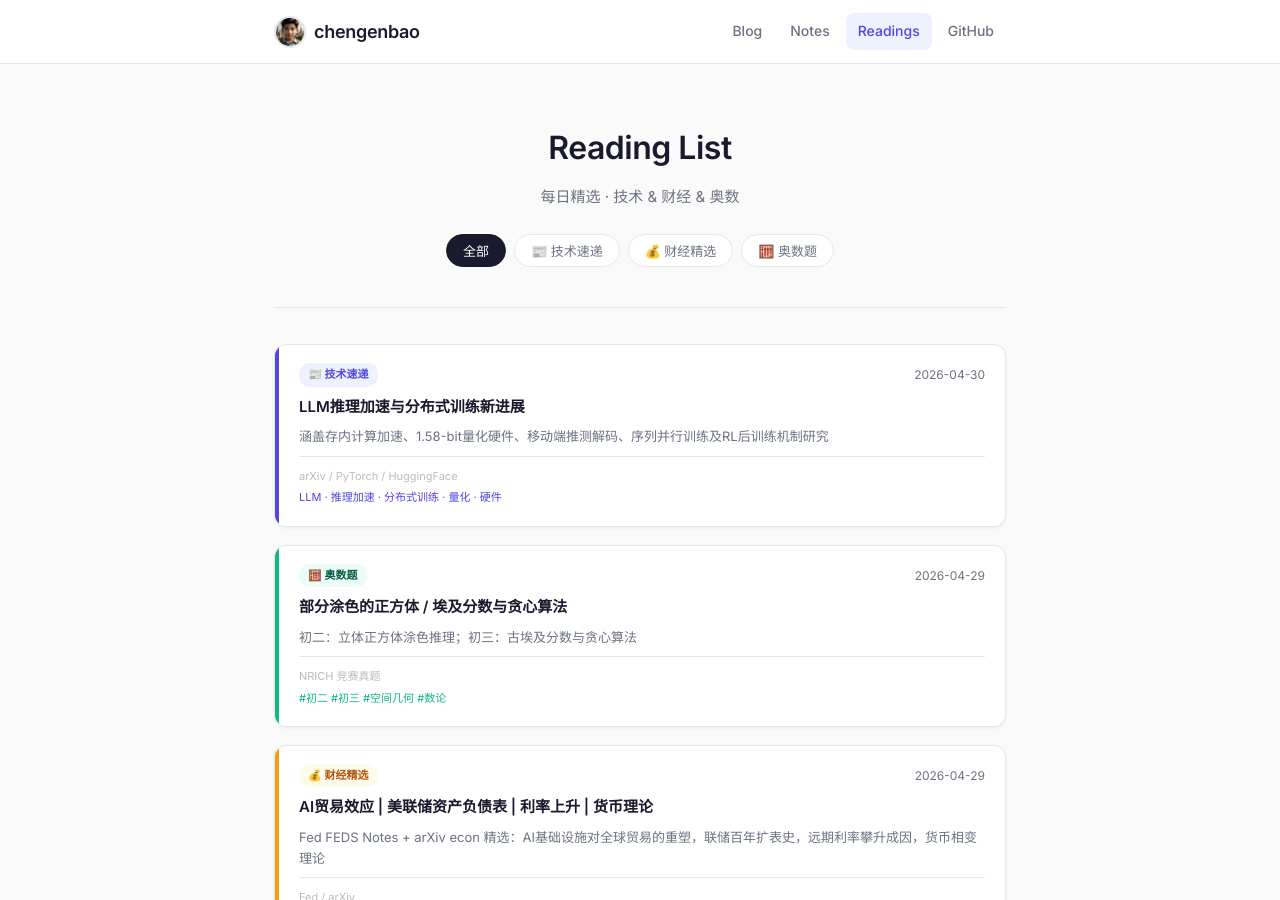
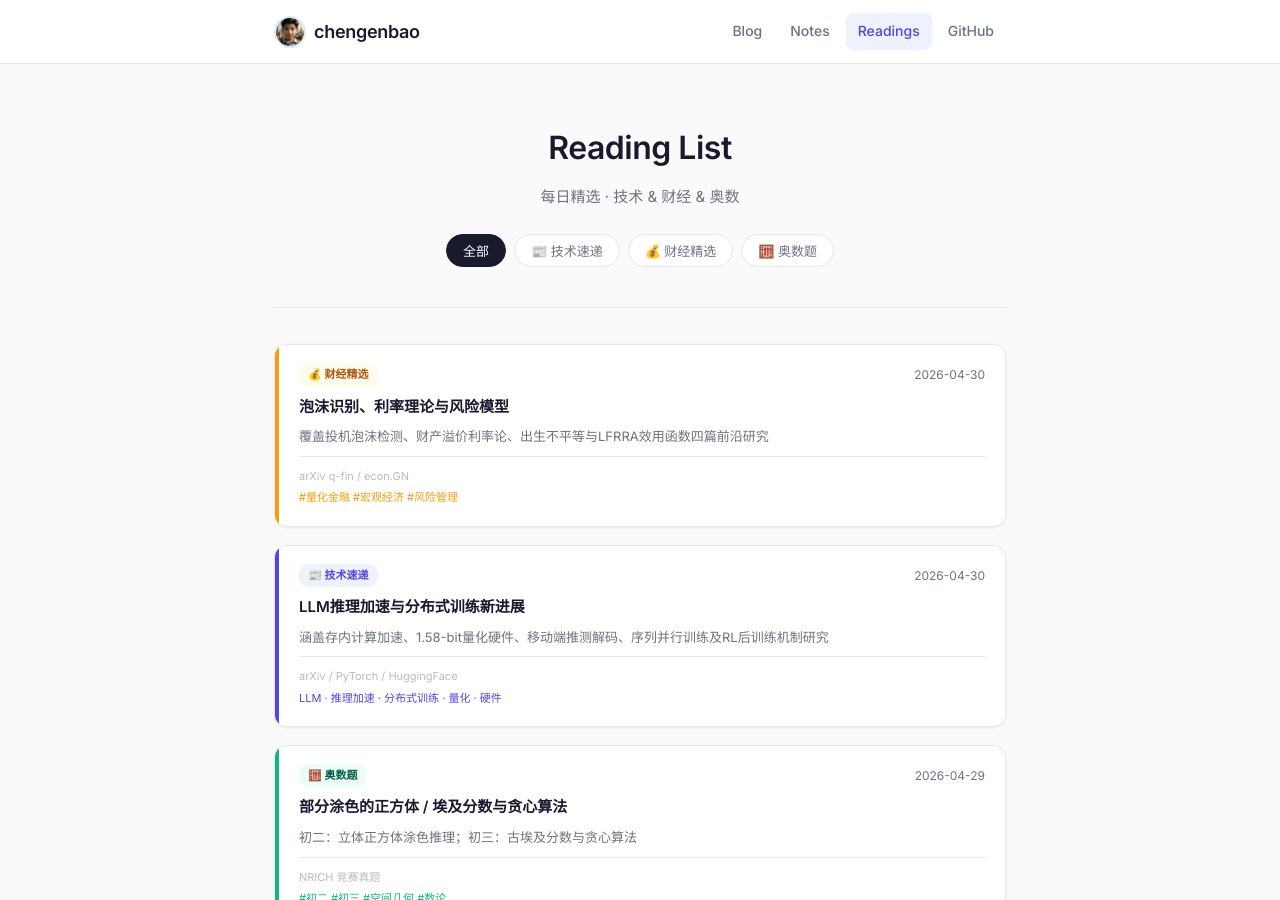
Before and after one commit to chengenbao/chengenbao.github.io, a Jekyll site: the page built from reading-list/index.md, in a window 1280 px wide and 900 px high. Built offline with Jekyll 4.4.1, drawn with Linux system fonts in a browser that asks for light colours.

Commit message:
add finance card 2026-04-30

```diff
--- a/reading-list/index.md
+++ b/reading-list/index.md
@@ -18,6 +18,21 @@
   </div>
 
   <div class="rl-grid">
+<a class="rl-card finance" href="/reading-list/2026-04-30-finance-daily/">
+  <div class="rl-accent"></div>
+  <div class="rl-body">
+    <div class="rl-top">
+      <span class="rl-badge finance">💰 财经精选</span>
+      <time>2026-04-30</time>
+    </div>
+    <h2>泡沫识别、利率理论与风险模型</h2>
+    <p>覆盖投机泡沫检测、财产溢价利率论、出生不平等与LFRRA效用函数四篇前沿研究</p>
+    <div class="rl-meta">
+      <span class="rl-source">arXiv q-fin / econ.GN</span>
+      <span class="rl-tags">#量化金融 #宏观经济 #风险管理</span>
+    </div>
+  </div>
+</a>
 <a class="rl-card tech" href="/reading-list/2026-04-30-tech-daily/">
   <div class="rl-accent"></div>
   <div class="rl-body">
```
